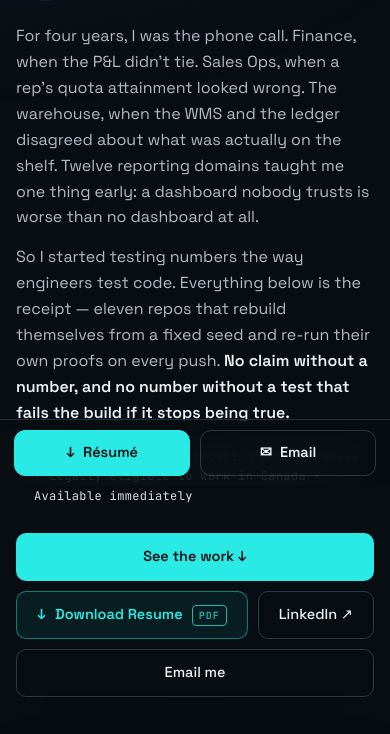
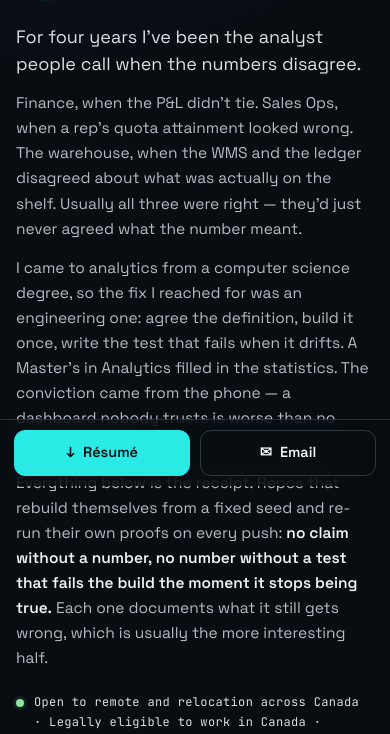
Before and after one commit to KushPatel29/KushPatel29.github.io, a plain HTML site: page index.html in a window 390 px wide. Shown: the part 358-1092 px from the top of the page. Drawn offline with Linux system fonts and the light colour scheme.

Commit message:
Replace the hero opener with the four-paragraph version
New copy, in Kush's words. The change that matters is the diagnosis:
the old version said the numbers were wrong, this one says the numbers
were fine and the definitions weren't — "usually all three were right,
they'd just never agreed what the number meant." That is a sharper and
more honest description of the job, and it sets up why the fix is an
engineering one rather than a reporting one.

Also adds the two things the page never said out loud: the computer
science degree that explains the instinct, and that each repo documents
what it still gets wrong.

Typography: the opening line sits a step above the paragraphs that
explain it (19.5px vs 16.5px), and the body steps down from the old
single-block size so four paragraphs don't overwhelm the column.

One bug caught while checking: the generic `.lede { font-size: 16px }`
in the small-screen block outranked `.lede-open`, so on mobile the
opening line rendered *smaller* than the paragraphs under it — the
hierarchy inverted exactly where it matters most. Both are now scoped
to `.hero` and scaled together, 18px over 15.5px.

The closing availability line is left as the existing status chip with
its pulse dot rather than repeated as prose; it already carries that
text verbatim.

Verified at a real 375px viewport: scrollWidth 375, no overflow outside
the deliberately scrollable filter strip, opener larger than body at
both widths. Link checker and freshness check green.

```diff
--- a/index.html
+++ b/index.html
@@ -317,20 +317,31 @@
         </span>
       </div>
 
-      <p class="lede">
-        For four years, I was the phone call. Finance, when the P&amp;L didn't tie.
-        Sales Ops, when a rep's quota attainment looked wrong. The warehouse, when
-        the WMS and the ledger disagreed about what was actually on the shelf.
-        Twelve reporting domains taught me one thing early: a dashboard nobody
-        trusts is worse than no dashboard at all.
+      <p class="lede lede-open">
+        For four years I've been the analyst people call when the numbers disagree.
       </p>
 
       <p class="lede lede-2">
-        So I started testing numbers the way engineers test code. Everything below
-        is the receipt — eleven repos that rebuild themselves from a fixed seed and
-        re-run their own proofs on every push. <strong>No claim without a number,
-        and no number without a test that fails the build if it stops being
-        true.</strong>
+        Finance, when the P&amp;L didn't tie. Sales Ops, when a rep's quota
+        attainment looked wrong. The warehouse, when the WMS and the ledger
+        disagreed about what was actually on the shelf. Usually all three were
+        right — they'd just never agreed what the number meant.
+      </p>
+
+      <p class="lede lede-2">
+        I came to analytics from a computer science degree, so the fix I reached
+        for was an engineering one: agree the definition, build it once, write the
+        test that fails when it drifts. A Master's in Analytics filled in the
+        statistics. The conviction came from the phone — a dashboard nobody trusts
+        is worse than no dashboard at all.
+      </p>
+
+      <p class="lede lede-2">
+        Everything below is the receipt. Repos that rebuild themselves from a fixed
+        seed and re-run their own proofs on every push: <strong>no claim without a
+        number, no number without a test that fails the build the moment it stops
+        being true.</strong> Each one documents what it still gets wrong, which is
+        usually the more interesting half.
       </p>
 
       <p class="availability">
--- a/styles.css
+++ b/styles.css
@@ -511,6 +511,12 @@
 .lede strong { color: var(--fg); font-weight: 600; }
 .lede-2 { margin-top: 14px; }
 
+/* The opening line carries the whole pitch, so it sits a step above the
+   paragraphs that explain it. The rest step down slightly — four
+   paragraphs at the full lede size overwhelmed the column. */
+.hero .lede-open { font-size: 19.5px; line-height: 1.5; color: var(--fg-2); }
+.hero .lede-2 { font-size: 16.5px; }
+
 /* Byline: the photo is identity, not decoration — it sits with the name
    and role rather than floating as an ornament. */
 .byline {
@@ -1753,6 +1759,10 @@
   .btn { flex: 1 1 auto; padding: 12px 16px; }
   .eyebrow-pill { font-size: 10px; letter-spacing: 0.1em; padding: 8px 12px; }
   .lede { font-size: 16px; }
+  /* Keep the opener a step above the paragraphs at every width — the
+     generic .lede rule here would otherwise demote it below them. */
+  .hero .lede-open { font-size: 18px; }
+  .hero .lede-2 { font-size: 15.5px; }
   .section-sub { font-size: 15.5px; }
 
   .terminal-body { padding: 18px 14px 20px; font-size: 12px; }
```
